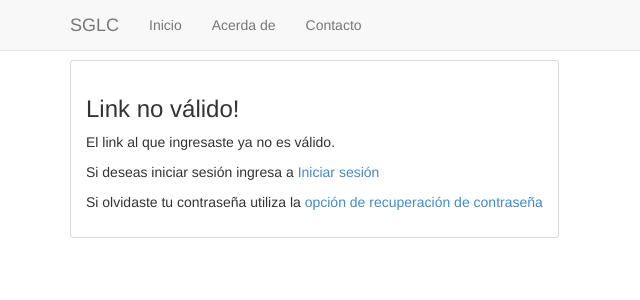
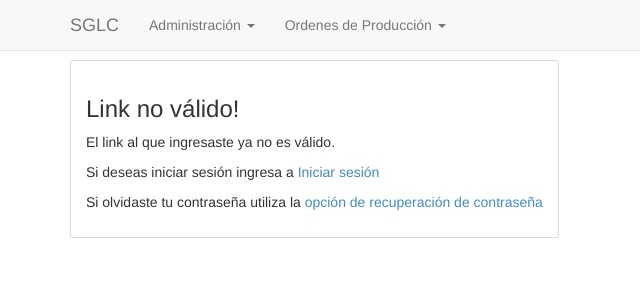
Before and after one commit to Daiech/Destaju, a Django app: page /cuenta/activate/1 in a window 1280 px wide. Shown: the top 300 px of the page, without its empty margins (0-640 px from the left). Run offline with Django 3.2, Linux system fonts and the light colour scheme; parts of the project's set-up code (start-up, migrations or seed data) failed here and were passed over; some libraries are stand-ins or nearby versions.

Commit message:
Front-end Menu v1

```diff
--- a/templates/top_bar.html
+++ b/templates/top_bar.html
@@ -10,9 +10,25 @@
   </div>
   <div class="collapse navbar-collapse">
       <ul class="nav navbar-nav">
-      <li id="menu-home"><a href="/">Inicio</a></li>
-      <li id="menu-about"><a href="#about">Acerda de</a></li>
-      <li id="menu-contact"><a href="#contact">Contacto</a></li>
+          <li class="dropdown">
+              <a href="#" id="menu-admin" role="button" class="dropdown-toggle" data-toggle="dropdown">Administraci&oacute;n <b class="caret"></b></a>
+              <ul class="dropdown-menu" role="menu" aria-labelledby="menu-admin">
+                  <li role="presentation"><a role="menuitem" tabindex="-1" href="#">Gesti&oacute;n de usuarios</a></li>
+                  <li role="presentation"><a role="menuitem" tabindex="-1" href="#">Gesti&oacute;n de Actividades</a></li>
+                  <li role="presentation"><a role="menuitem" tabindex="-1" href="#">Gesti&oacute;n de Descuentos</a></li>
+                  <!-- <li role="presentation" class="divider"></li>
+                  <li role="presentation"><a role="menuitem" tabindex="-1" href="#">Separated link</a></li> -->
+              </ul>
+          </li>
+          <li class="dropdown">
+              <a href="#" id="menu-op" role="button" class="dropdown-toggle" data-toggle="dropdown">Ordenes de Producci&oacute;n <b class="caret"></b></a>
+              <ul class="dropdown-menu" role="menu" aria-labelledby="menu-op">
+                  <li role="presentation"><a role="menuitem" tabindex="-1" href="#">Generaci&oacute;n de OP</a></li>
+                  <li role="presentation"><a role="menuitem" tabindex="-1" href="#">Llenado de OP</a></li>
+                  <li role="presentation"><a role="menuitem" tabindex="-1" href="#">Calificaci&oacute;n de OP</a></li>
+                  <li role="presentation"><a role="menuitem" tabindex="-1" href="#">Visualizaci&oacute;n de OP</a></li>
+              </ul>
+          </li>
       </ul>
       {% if user.is_authenticated %}
       <ul class="nav navbar-nav navbar-right">
```
Lines whose indentation alone changed are shown as unchanged.
